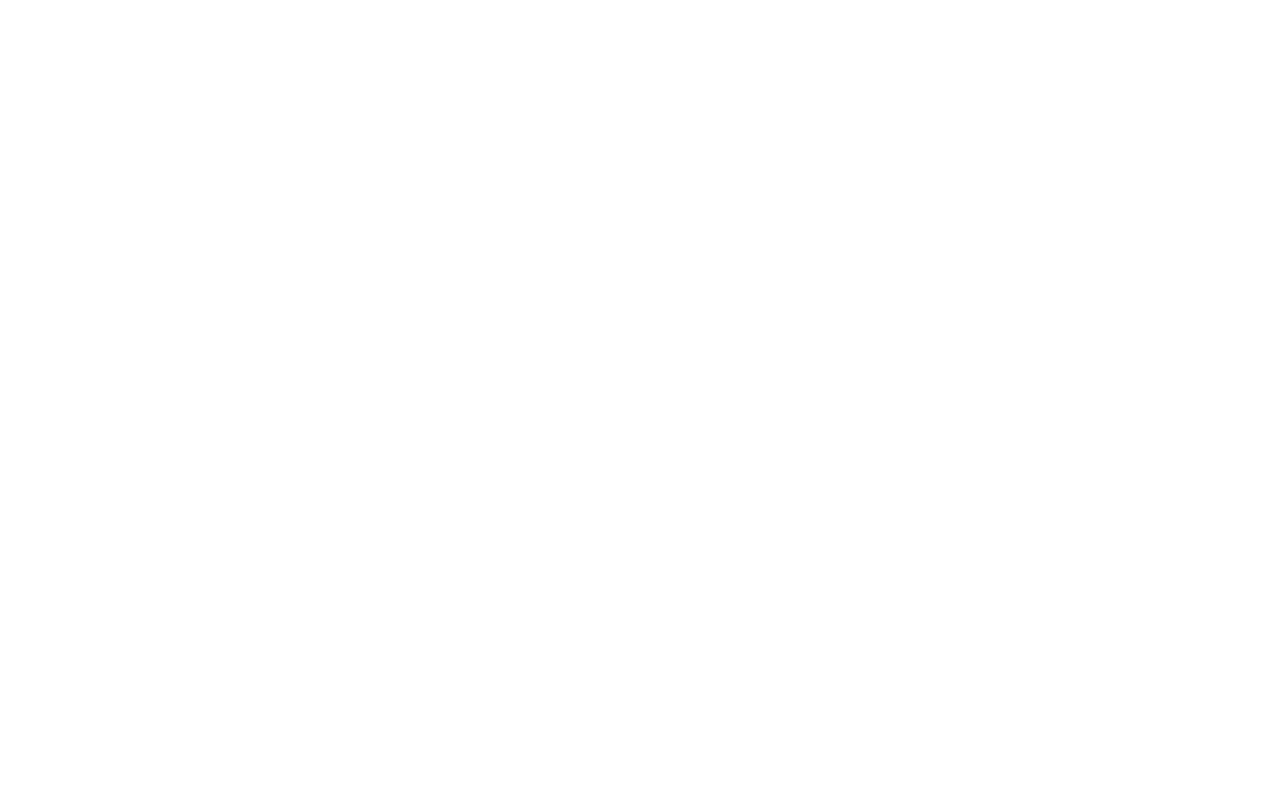
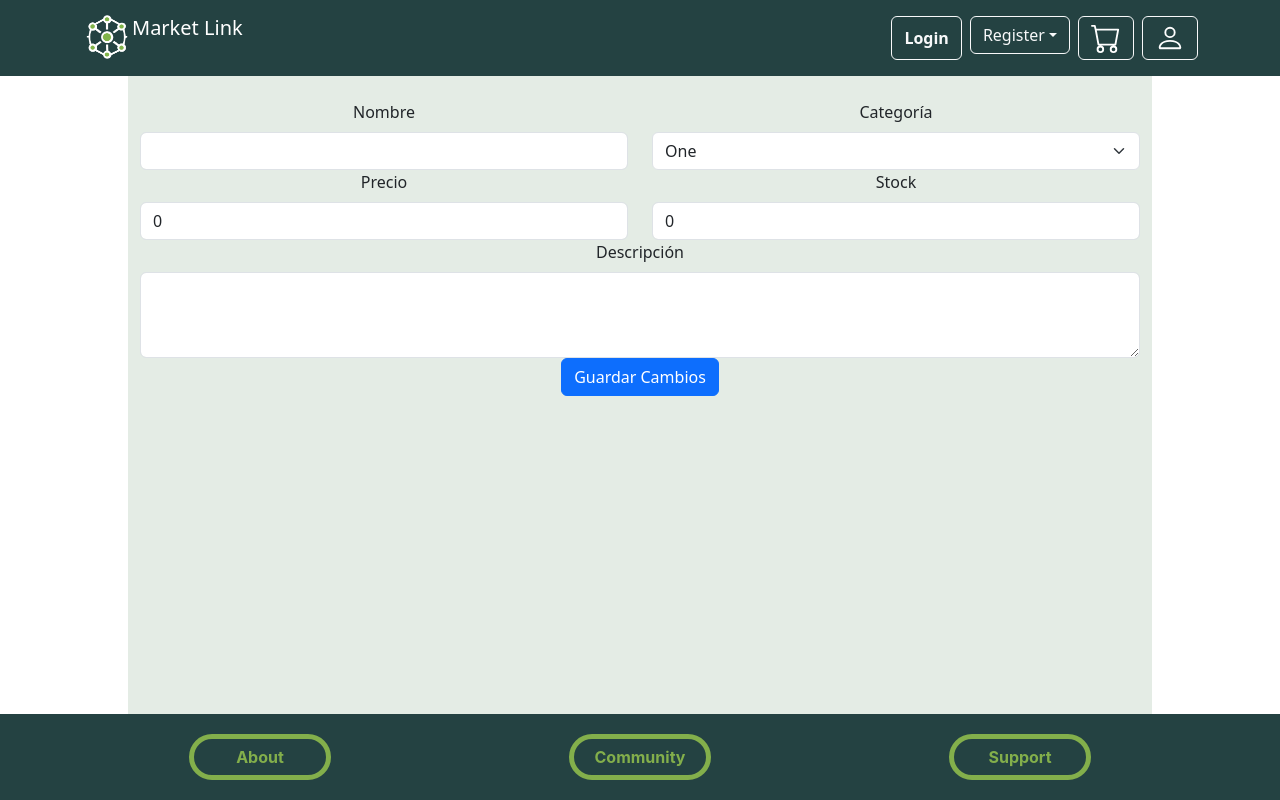
Before and after one commit to Diegomm146/IC5821_Proyecto_Programado, a React (Vite) app in the folder marketlink/: page /edit-product/1 in a window 1280 px wide. Before the commit this address had no page. Built offline with nearby package versions, Linux system fonts and the light colour scheme; no server answers; the database is empty.

Commit message:
WIP Editar productos x emprendedor

```diff
--- a/marketlink/screens/editProduct/EditProduct.tsx
+++ b/marketlink/screens/editProduct/EditProduct.tsx
@@ -1,72 +1,116 @@
+// EditProduct.tsx
+import React, { useEffect, useState } from 'react';
+import { useParams, useNavigate } from 'react-router-dom';
+import { Button, Form, Container, Row, Col } from 'react-bootstrap';
+import { getProduct, updateProduct } from '../../src/assets/Api';
+import { Product } from '../../src/assets/Classes'; // Verifica la correcta importación
+import { toast } from 'react-toastify';
+import styles from './EditProduct.module.css';
 
-import { FunctionComponent } from "react";
-import styles from "./EditProduct.module.css";
-import Button from 'react-bootstrap/Button';
-import Form from 'react-bootstrap/Form';
-import FormLabel from 'react-bootstrap/FormLabel'
-import { Col, Dropdown, DropdownButton, Row } from "react-bootstrap";
+interface ProductFormState extends Partial<Product> {
+  name: string;
+  category: string;
+  price: number;
+  stock: number;
+  description: string;
+}
 
+const EditProduct: React.FC = () => {
+  const { productId } = useParams<{ productId: string }>();
+  const [product, setProduct] = useState<ProductFormState | null>(null);
+  const navigate = useNavigate();
 
-const EditProduct: FunctionComponent = () => {
+  useEffect(() => {
+    if (productId) {
+      getProduct(productId).then(productData => {
+        if (productData) {
+          setProduct({
+            name: productData.name,
+            category: productData.category,
+            price: productData.price,
+            stock: productData.stock,
+            description: productData.description
+          });
+        }
+      }).catch(error => {
+        toast.error(`Failed to load product: ${error.message}`);
+      });
+    }
+  }, [productId]);
+
+  const handleChange = (e: React.ChangeEvent<HTMLInputElement | HTMLTextAreaElement | HTMLSelectElement>) => {
+    const { name, value } = e.target;
+    setProduct(prev => ({
+      ...prev,
+      [name]: name === 'price' || name === 'stock' ? parseFloat(value) : value
+    }) as ProductFormState);
+  };
+
+  const handleSave = async () => {
+    if (!product || !productId) {
+      toast.error("Missing product information, please check all fields.");
+      return;
+    }
+
+    try {
+      await updateProduct(productId, product as Product);
+      toast.success('Product updated successfully!');
+      navigate('/entrepreneur-profile');
+    } catch (error) {
+      toast.error(`Failed to update product: ${error.message}`);
+    }
+  };
+
+  if (!product) {
+    return <div>Loading...</div>;
+  }
+
   return (
-    <html>
-        <body className={styles.mainContainerEditProduct}>
-          <FormLabel>
-            <h1 className={styles.titleEditProduct}>Editar Producto</h1>
-          </FormLabel>
-          <Row style={{marginBottom:"5px"}}>
-            <Col md={{ span: 3, offset: 2 }}>
+    <Container className={styles.mainContainerEditProduct}>
+      <Form>
+        <Row>
+          <Col md={6}>
             <Form.Group>
-                <Form.Label className={styles.formLabelEditProduct}>Nombre</Form.Label>
-                <Form.Control type="text"/>
+              <Form.Label>Nombre</Form.Label>
+              <Form.Control type="text" name="name" value={product?.name} onChange={handleChange} />
             </Form.Group>
           </Col>
-            <Col md={{ span: 3, offset: 2 }}>
-                <Form.Group >
-                <Form.Label className={styles.formLabelCreateProduct}>Categoria</Form.Label>
-                <Form.Select aria-label="Default select example">
-                <option value="1">One</option>
-                <option value="2">Two</option>
-                <option value="3">Three</option>
+          <Col md={6}>
+            <Form.Group>
+              <Form.Label>Categoría</Form.Label>
+              <Form.Select name="category" value={product?.category} onChange={handleChange}>
+                <option value="One">One</option>
+                <option value="Two">Two</option>
+                <option value="Three">Three</option>
               </Form.Select>
             </Form.Group>
           </Col>
         </Row>
-        <Row tyle={{marginBottom:"5px"}}>
-            <Col md={{ span: 3, offset: 2 }}>
+        <Row>
+          <Col md={6}>
             <Form.Group>
-                <Form.Label className={styles.formLabelEditProduct}>Precio</Form.Label>
-                <Form.Control type="text"/>
+              <Form.Label>Precio</Form.Label>
+              <Form.Control type="number" name="price" value={product?.price.toString()} onChange={handleChange} />
             </Form.Group>
           </Col>
-            <Col md={{ span: 3, offset: 2 }}>
+          <Col md={6}>
             <Form.Group>
-                <Form.Label className={styles.formLabelEditProduct}>Cantidad disponible</Form.Label>
-                <Form.Control type="text"/>
+              <Form.Label>Stock</Form.Label>
+              <Form.Control type="number" name="stock" value={product?.stock.toString()} onChange={handleChange} />
             </Form.Group>
           </Col>
         </Row>
-        <Row tyle={{marginBottom:"5px"}}>
-            <Col md={{ span: 3, offset: 2 }}>
-                <Form.Group className="mb-3" controlId="ControlTextarea">
-                    <Form.Label className={styles.formLabelEditProduct}>Descripción</Form.Label>
-                    <Form.Control as="textarea" rows={3} className={styles.descripcionCrearProducto}/>
-                </Form.Group>
-            </Col>
-            <Col md={{ span: 3, offset: 2 }}>
-                <Form.Group className="mb-5" controlId="ControlTextarea">
-                    <Form.Label className={styles.formLabelEditProduct}>Imagenes</Form.Label>
-                    <Form.Control type="file"/>
-                    <Form.Control type="file"/>
-                    <Form.Control type="file"/>
-                    <Form.Control type="file"/>
+        <Row>
+          <Col md={12}>
+            <Form.Group>
+              <Form.Label>Descripción</Form.Label>
+              <Form.Control as="textarea" rows={3} name="description" value={product?.description} onChange={handleChange} />
             </Form.Group>
           </Col>
         </Row>
-        <Button className={styles.btnEditProduct}>Guardar</Button>{' '}
-        <Button className={styles.btnDeleteEditProduct}>Eliminar</Button>{' '}
-        </body>
-    </html>
+        <Button variant="primary" onClick={handleSave}>Guardar Cambios</Button>
+      </Form>
+    </Container>
   );
 };
 
--- a/marketlink/screens/entrepreneurProfile/EntrepreneurProfile.tsx
+++ b/marketlink/screens/entrepreneurProfile/EntrepreneurProfile.tsx
@@ -1,18 +1,19 @@
 import React, { useEffect, useState } from 'react';
 import { Container, Row, Col, Card, Image, Button } from 'react-bootstrap';
-import styles from './EntrepreneurProfile.module.css';
+import { FaPencilAlt, FaPlus } from 'react-icons/fa';
+import { useNavigate } from 'react-router-dom';
 import { Entrepreneur, Product } from '../../src/assets/Classes';
 import { getProductsByEntrepreneur } from '../../src/assets/Api';
-import { FaPencilAlt, FaPlus } from 'react-icons/fa';
-import { useNavigate } from 'react-router-dom';
+import styles from './EntrepreneurProfile.module.css';
 
 interface ItemProps {
   name: string;
   price: number;
-  imagesURL: string[];  // Cambia esto para aceptar un arreglo de strings
+  imagesURL: string[];
+  onEdit: (productId: string) => void;  // Añadir callback para edición
 }
 
-const Item: React.FunctionComponent<ItemProps> = ({ name, price, imagesURL }) => {
+const Item: React.FunctionComponent<ItemProps> = ({ name, price, imagesURL, onEdit }) => {
   console.log('Rendering Item:', name);  // Log the name to see if items are being rendered
   return (
     <div className={styles.itemContainerEntrepreneurProfile}>
@@ -22,6 +23,7 @@
       <div className={styles.productDetails}>
         <p className={styles.textItemEntrepreneurProfile}>{name}</p>
         <p className={styles.textItemEntrepreneurProfile}>${price.toFixed(2)}</p>
+        <Button variant="outline-primary" onClick={() => onEdit("")} className="mt-2">Editar</Button>
       </div>
     </div>
   );
@@ -55,15 +57,17 @@
     } else {
         console.error('No entrepreneur data found in local storage.');
     }
-}, []);
+  }, []);
 
+  const handleEditProduct = (productId: string) => {
+    navigate(`/edit-product/${productId}`);
+  };
 
   const handleCreateProductClick = () => {
     navigate('/create-product');
   };
 
   if (!entrepreneur) {
-    console.log('No entrepreneur data available, displaying loading screen.');
     return <Container className="text-center py-5"><h1>Loading...</h1></Container>;
   }
 
@@ -98,7 +102,7 @@
           <Row>
             {products.map(product => (
               <Col xs={6} md={4} lg={3} key={product.id}>
-                <Item name={product.name} price={product.price} imagesURL={product.imagesURL} />
+                <Item name={product.name} price={product.price} imagesURL={product.imagesURL} onEdit={() => handleEditProduct(product.id)} />
               </Col>
             ))}
           </Row>
--- a/marketlink/src/App.tsx
+++ b/marketlink/src/App.tsx
@@ -43,8 +43,7 @@
         <Route path="/entrepreneur-profile" element={<EntrepreneurProfile />} />
         <Route path="/entrepreneur-orders" element={<LayoutWithHeaderAndFooter><EntrepreneurOrders /></LayoutWithHeaderAndFooter>} />
         <Route path="/create-product" element={<LayoutWithHeaderAndFooter><CreateProduct /></LayoutWithHeaderAndFooter>} />
-        <Route path="/register-entrepreneur" element={<EntrepreneurRegistration />} />
-        <Route path="/edit-product" element={<LayoutWithHeaderAndFooter><EditProduct /></LayoutWithHeaderAndFooter>} />
+        <Route path="/edit-product/:productId" element={<LayoutWithHeaderAndFooter><EditProduct /></LayoutWithHeaderAndFooter>} /> {/* Modificado para incluir parámetro */}
       </Routes>
       <ToastContainer position="top-center" />
     </>
--- a/marketlink/src/assets/Api.tsx
+++ b/marketlink/src/assets/Api.tsx
@@ -1,4 +1,4 @@
-import { setDoc, collection, getDocs, addDoc, query, where, deleteDoc } from 'firebase/firestore';
+import { setDoc, collection, getDocs, addDoc, query, where, deleteDoc, updateDoc } from 'firebase/firestore';
 import { db } from "../firebase/firebaseConfig";
 import { User, Product, Entrepreneur, Cart, CartItem, CartItemData } from './Classes';
 import { signInWithEmailAndPassword, getAuth } from "firebase/auth";
@@ -111,7 +111,7 @@
     return new Cart(cart.docs[0].id, userId);
 }
 
-const getProduct = async (productId: string): Promise<Product> => {
+export const getProduct = async (productId: string): Promise<Product> => {
     const productRef = doc(db, "Product", productId);
     const productDoc = await getDoc(productRef);
     if (!productDoc.exists()) {
@@ -199,3 +199,24 @@
         throw new Error("Unable to fetch products");
     }
 };
+
+export const updateProduct = async (productId: string, updatedProductData: Product): Promise<void> => {
+    console.log("Attempting to update product with ID:", productId, "Data:", updatedProductData);
+    const productRef = doc(db, "Product", productId);
+
+    // Crear una copia de updatedProductData limpiando valores undefined
+    const cleanData: any = {};
+    Object.keys(updatedProductData).forEach(key => {
+        if (updatedProductData[key] !== undefined) { // Solo añadir propiedades definidas
+            cleanData[key] = updatedProductData[key];
+        }
+    });
+
+    try {
+        await updateDoc(productRef, cleanData);
+        console.log("Product updated successfully");
+    } catch (error) {
+        console.error("Failed to update product:", error);
+        throw new Error("Failed to update product");
+    }
+};
```
Lines whose indentation alone changed are shown as unchanged.
